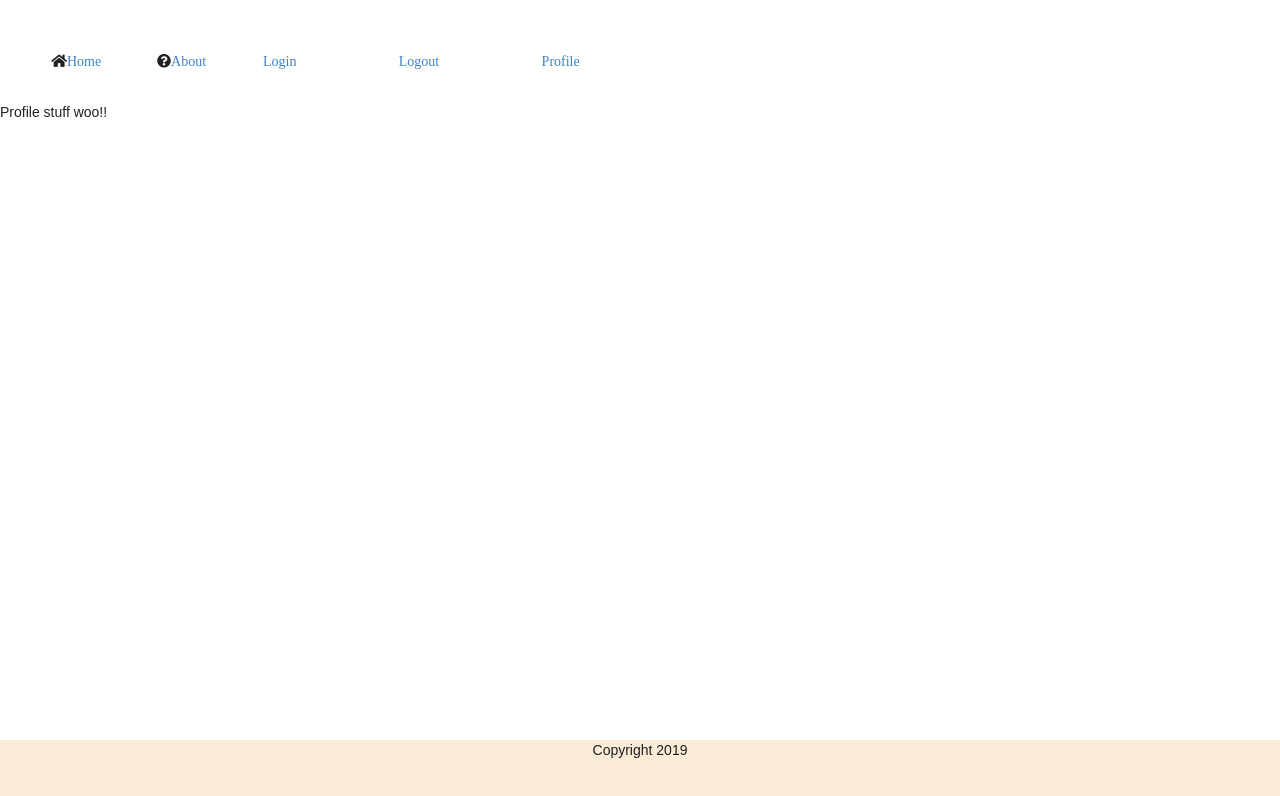
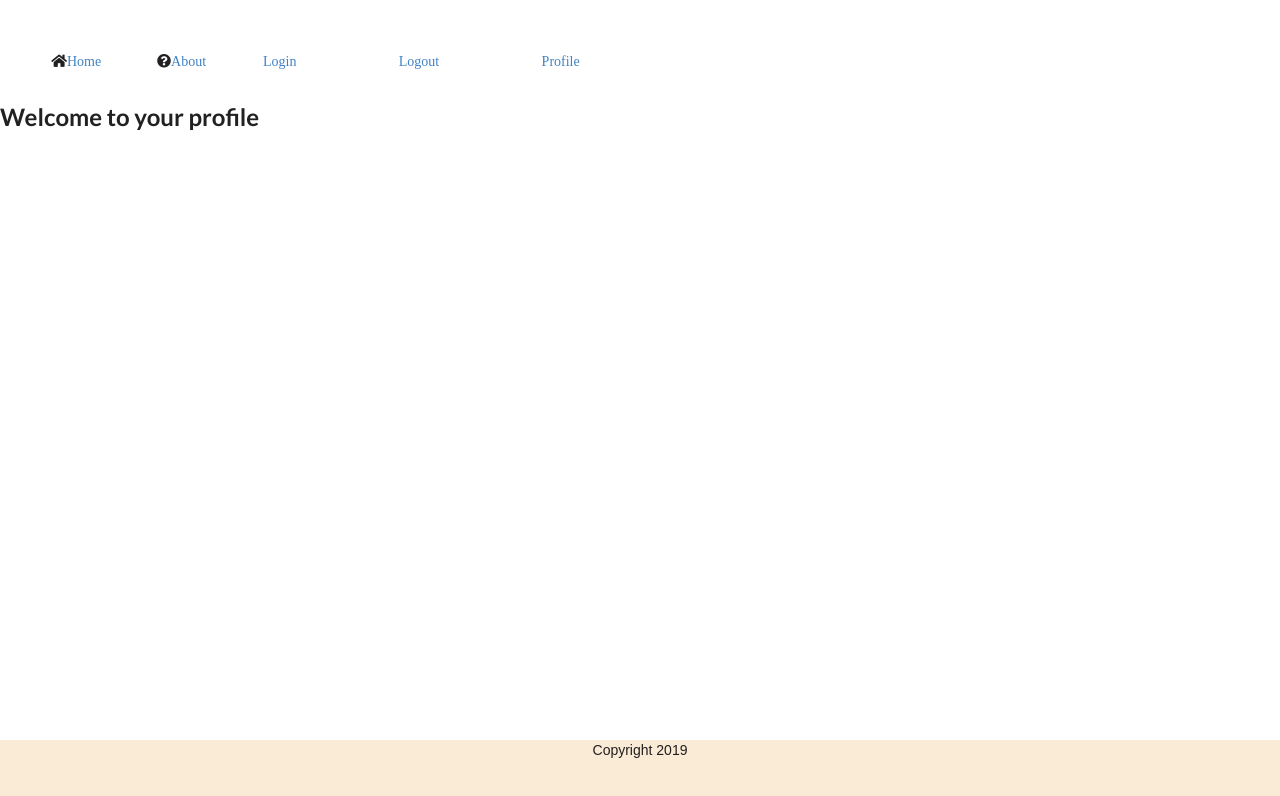
Before and after one commit to FizzyMo/Final-PROJECT, a React (Create React App) app in the folder client/: page /Profile in a window 1280 px wide. Shown: the top 796 px of the page. Built offline with nearby package versions, Linux system fonts and the light colour scheme; no server answers.

Commit message:
created a working profile link

```diff
--- a/client/src/component/Pages/Profile.js
+++ b/client/src/component/Pages/Profile.js
@@ -2,15 +2,42 @@ import React from "react";
 
 
 
-function Profile() {
-    return (
+class Profile extends React.Component {
 
-        <div>
-            Profile stuff woo!!
+    constructor(props, context) {
+        super(props, context);
+
+        this.state = {
+
+            person: {
+
+            }
+        }
+    }
+    componentDidMount() {
+        fetch('/api/user')
+            .then(response => response.json())
+            .then(resData => {
+                console.log(JSON.stringify(resData))
+                //do your logic here
+                //let person = resData.results
+                this.setState({ person: resData }); //this is an asynchronous function
+            })
+
+    }
+
+    render() {
+
+        //    return( <div>
+        //          {
+        //   this.state.person.map((personRecord) => {
+        return <div>
+            <h2>Welcome to your profile</h2>
+            <h2> {this.state.person.username} </h2>
         </div>
 
-    );
-
+        //    )};
+    }
 }
 
 export default Profile;
```
Also changed, not shown: 1 other file (tests, documents, lock files or other folders).
